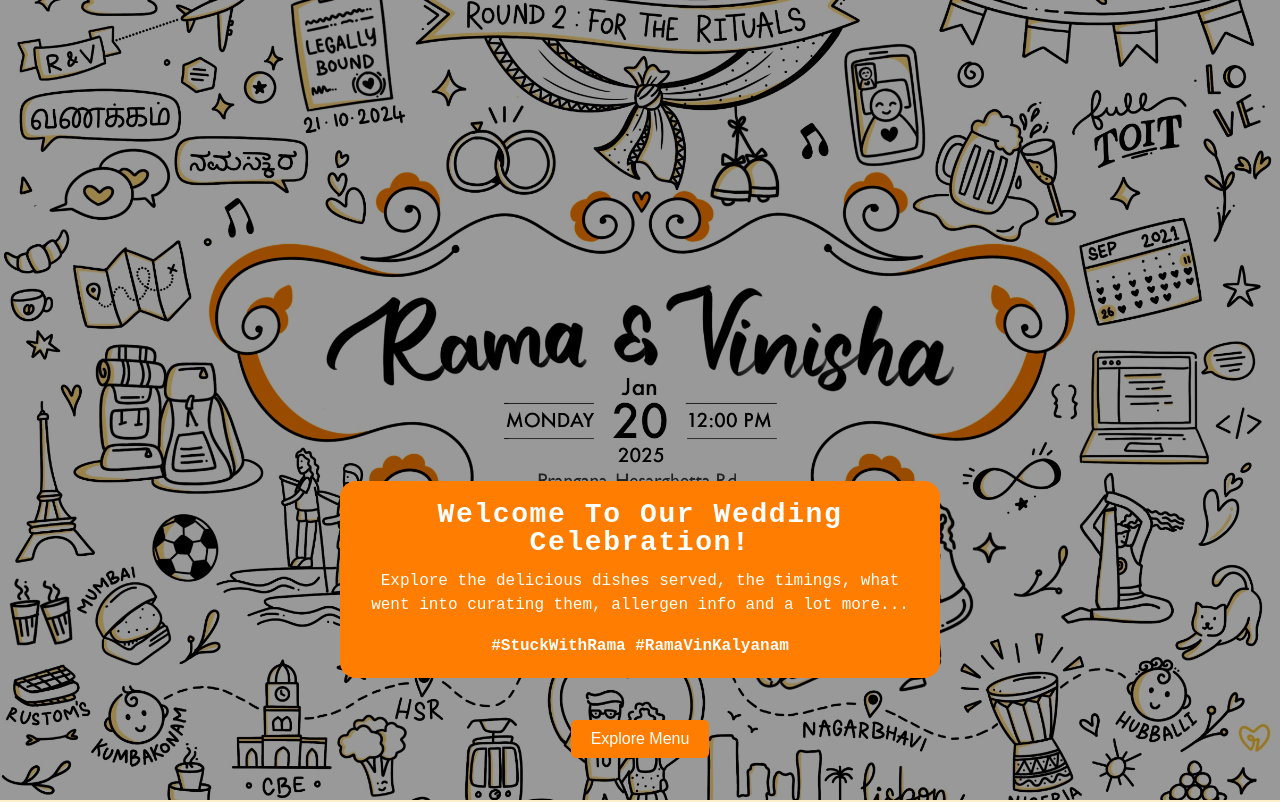
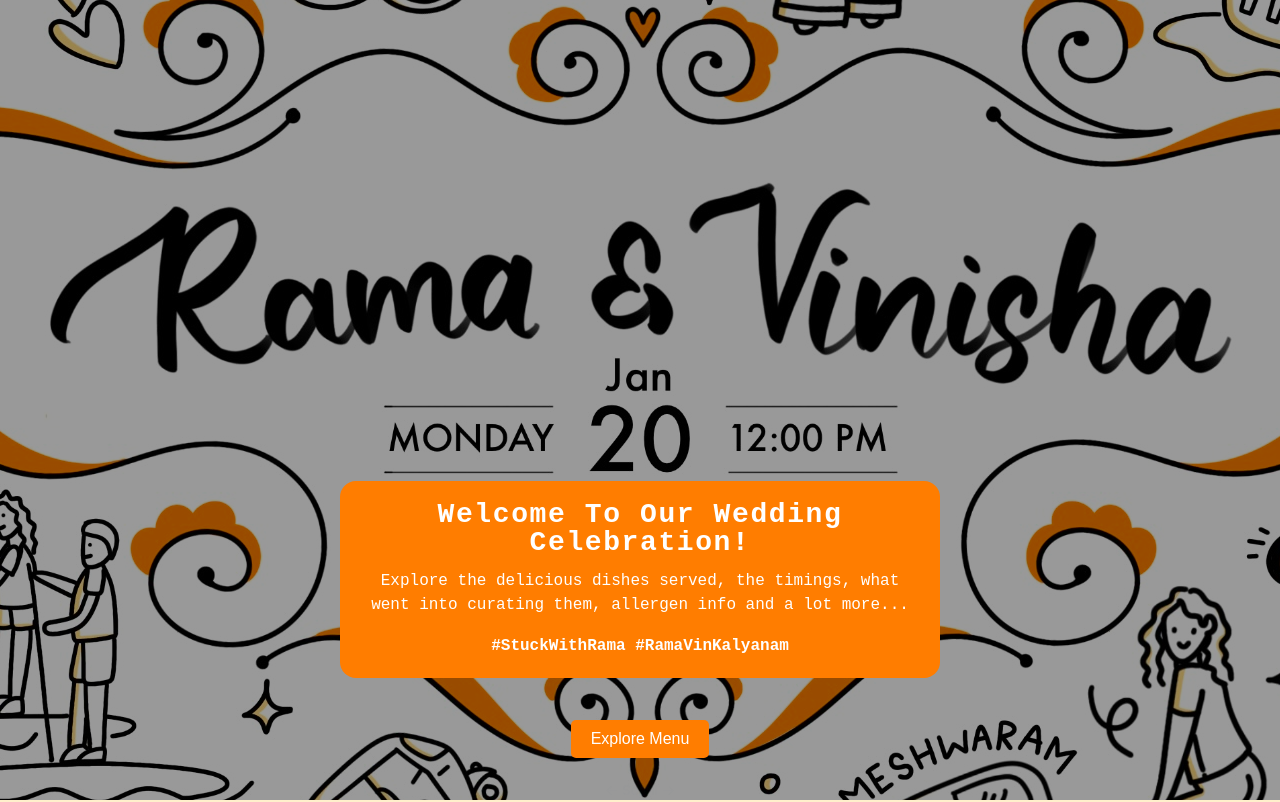
Before and after one commit to ram95krishh/rama-vin-kalyanam, a React (Create React App) app: page / in a window 1280 px wide. Shown: the top 802 px of the page. Built offline with nearby package versions, Linux system fonts and the light colour scheme.

Commit message:
Banner adjustment

```diff
--- a/src/index.css
+++ b/src/index.css
@@ -347,6 +347,7 @@ b {
   position: relative;
   height: 100vh;
   background: url('../public/images/banner.jpg') no-repeat center center/cover;
+  background-size: auto;
   display: flex;
   flex-direction: column;
   justify-content: flex-end;
```
